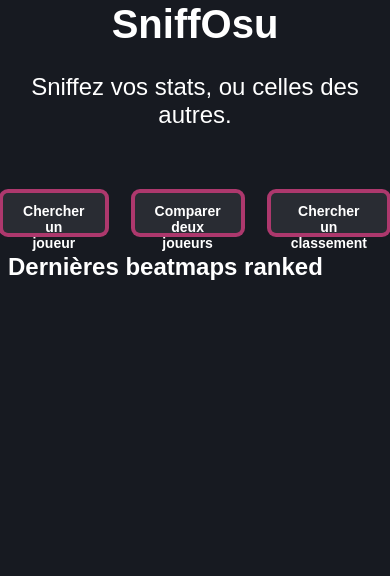
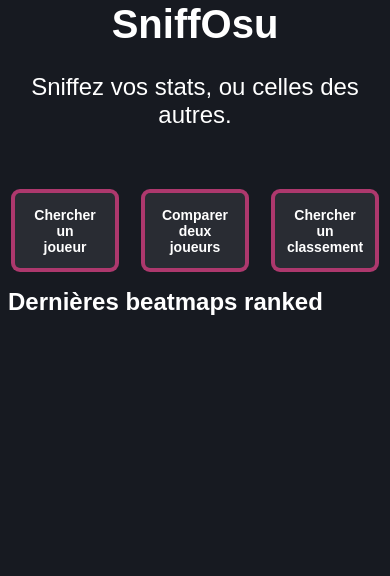
Before and after one commit to Wanaps/SniffOsu, a Django app: page /home/ in a window 390 px wide. Shown: the part 174-750 px from the top of the page. Run offline with Django 5.2, Linux system fonts and the light colour scheme; data that the repository does not hold is empty; some web fonts are replaced.

Commit message:
responsive buttons

```diff
--- a/src/home/static/home/style.css
+++ b/src/home/static/home/style.css
@@ -35,19 +35,43 @@ body {
 }
 
 .search-button {
+    text-align: center;
+    align-items: center;
+    display: flex;
+    justify-content: center;
     background-color: #292C33;
+    box-shadow: 0 0 0 4px #ad386d;
+    border-radius: 5px;
     color: white;
+    border: none;
     height: 40px;
     width: 260px;
-    border: none;
     padding: 10px 20px;
-    border-radius: 5px;
     cursor: pointer;
-    box-shadow: 0 0 0 4px #ad386d;
     margin: 0 15px;
-    text-align: center;
     font-size: 14px;
     font-weight: bold;
+}
+
+@media (max-width: 1200px) {
+    .search-button {
+        width: 200px;
+        height: 35px;
+    }
+}
+
+@media (max-width: 900px) {
+    .search-button {
+        width: 150px;
+        height: 55px;
+    }
+}
+
+@media (max-width: 600px) {
+    .search-button {
+        width: 100px;
+        height: 75px;
+    }
 }
 
 .latest {
@@ -71,9 +95,35 @@ body {
     margin-bottom: 50px;
 }
 
+.beatmap-container {
+    display: grid;
+    grid-template-columns: repeat(4, 1fr);
+    gap: 10px;
+    row-gap: 10px;
+    margin-bottom: 50px;
+}
+
+@media (max-width: 1200px) {
+    .beatmap-container {
+        grid-template-columns: repeat(3, 1fr);
+    }
+}
+
+@media (max-width: 900px) {
+    .beatmap-container {
+        grid-template-columns: repeat(2, 1fr);
+    }
+}
+
+@media (max-width: 600px) {
+    .beatmap-container {
+        grid-template-columns: 1fr;
+    }
+}
+
 .beatmap-card {
     position: relative;
-    width: 365px;
+    width: 100%;
     height: 135px;
     border-radius: 32px;
     overflow: hidden;
@@ -99,28 +149,20 @@ body {
     color: white;
 }
 
-.map-name
-{
+.map-name {
     font-family: 'Anek Bangla', sans-serif;
     font-size: 32px;
     top: -5px;
+    left: 10px;
+    right: 55px;
     display: block;
     position: absolute;
-    overflow: auto;
+    overflow: hidden;
     white-space: nowrap;
     text-overflow: ellipsis;
 }
 
-.gamemodetest
-{
-    padding: 5px;
-    width: 45px;
-    right: 40px;
-    top: 0px;
-}
-
-.gamemode
-{
+.gamemode {
     padding: 5px;
     width: 45px;
     top: 0px;
@@ -136,14 +178,11 @@ body {
 }
 
 .map-mode img {
-    width: 35px;  /* Réglez la largeur selon vos besoins */
-    height: 35px;  /* Fixe la hauteur si nécessaire */
-    border-radius: 50%;  /* Rend l'image ronde */
-    box-shadow: 2px 2px 5px rgba(0, 0, 0, 0.5);  /* Ajoute une ombre arrondie */
-    /* object-fit: cover;  Assure que l'image s'ajuste bien sans déformer */
-
+    width: 35px;
+    height: 35px;
+    border-radius: 50%;
+    box-shadow: 2px 2px 5px rgba(0, 0, 0, 0.5);
 }
-
 
 .map-mapper, .map-artist {
     display: block;
@@ -153,30 +192,32 @@ body {
 
 .map-artist {
     position: absolute;
-    top: 25px;
+    top: 28px;
     left: 0;
+    right: 50px;
     padding: 10px;
     color: white;
     font-size: 16px;
+    line-height: 1.2;
 }
 
 .map-mapper {
     position: absolute;
     bottom: 0px;
-    right: 15px;
+    right: 2px;
     padding: 5px;
-    right: 0;
     color: white;
 }
 
 .map-date {
     position: absolute;
-    bottom: 18px;
-    right: 0px;
+    bottom: 20px;
+    right: 2px;
     padding: 10px;
     color: white;
     font-size: 14px;
 }
+
 
 .footer {
     background-color: #292C33;
```
